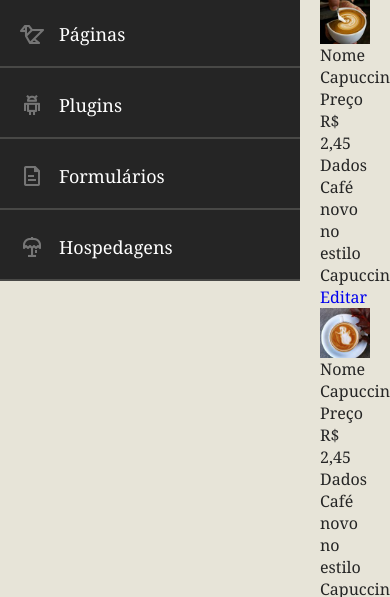
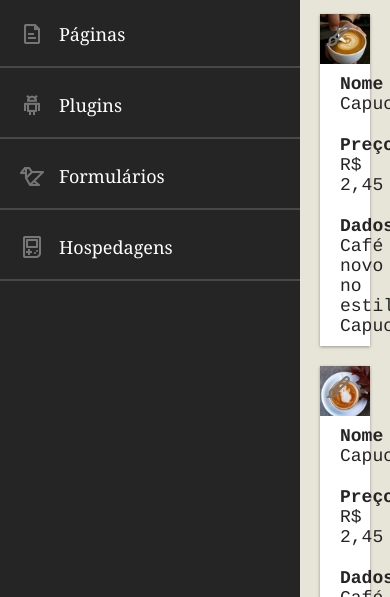
Before and after one commit to Vinicius8706/Brafe-Layout-3, a plain HTML site: page brafe-3-puro/index.html in a window 390 px wide. Shown: the part 227-824 px from the top of the page. Drawn offline with Linux system fonts and the light colour scheme.

Commit message:
responsivo

```diff
--- a/brafe-3-puro/index.html
+++ b/brafe-3-puro/index.html
@@ -42,7 +42,7 @@
 				<a class="adicionar-produtos" href="#">Adicionar Produtos</a>
 			</header>
 			<ul>
-				<li>
+				<li class="produtos-item">
 					<img src="/img/cafe-1.jpg" alt="Café 1">
 					<ul>
 						<li><span>Nome</span> Capuccino</li>
@@ -52,7 +52,7 @@
 					<a href="#">Editar</a>
 				</li>
 
-				<li>
+				<li class="produtos-item">
 					<img src="/img/cafe-2.jpg" alt="Café 2">
 					<ul>
 						<li><span>Nome</span> Capuccino</li>
@@ -60,9 +60,9 @@
 						<li><span>Dados</span> Café novo no estilo Capuccino</li>
 					</ul>
 					<a href="#">Editar</a>
-				</li>
+				</li >
 
-				<li>
+				<li class="produtos-item">
 					<img src="/img/cafe-3.jpg" alt="Café 3">
 					<ul>
 						<li><span>Nome</span> Capuccino</li>
@@ -72,7 +72,7 @@
 					<a href="#">Editar</a>
 				</li>
 
-				<li>
+				<li class="produtos-item">
 					<img src="/img/cafe-4.jpg" alt="Café 4">
 					<ul>
 						<li><span>Nome</span> Capuccino</li>
@@ -87,7 +87,7 @@
 
 	</main>
 
-	<footer>
+	<footer class="footer">
 		<p> <a href="https://github.com/Vinicius8706">Github</a></p>
 		<p>Avenida Geremário Dantas 780 Casa 5</p>
 	</footer>
--- a/css/style.css
+++ b/css/style.css
@@ -63,10 +63,14 @@ a{
 
 /* MAIN */
 
-.main-content::after, .main-content::before {
-    display: table;
-    content: "";
-    clear: both;
+.main-container{
+    display: flex;
+}
+
+@media (min-width: 739px){
+    .main-container{
+        flex-direction: column;
+    }
 }
 
 /* SIDE NAV  */
@@ -74,7 +78,6 @@ a{
 .side-nav{
     width:300px;
     background: #252525;
-    float:left;
 }
 
 .side-nav li a{
@@ -105,23 +108,22 @@ a{
 }
 
 .nav-paginas::before{
-    background-position: 0 calc(24px*2);
+    background-position: 0 calc(-24px*2);
 }
 
 .nav-plugins::before{
-    background-position: 0 calc(24px*3);
+    background-position: 0 calc(-24px*3);
 }
 
 .nav-formularios::before{
-    background-position: 0 calc(24px*4);
+    background-position: 0 calc(-24px*4);
 }
 
 .nav-hospedagens:before{
-    background-position: 0 calc(24px*5);
+    background-position: 0 calc(-24px*5);
 }
 
 .produtos{
-    float: left;
     width: calc(100% - 300px);
     margin: 0 auto;
     max-width: 960px;
@@ -152,3 +154,70 @@ a{
     float: right;
     text-align: center;
 }
+
+.produtos-item{
+    background: #fff;
+    box-shadow: 0 1px 3px 0 rgba(0,0,0,.35);
+    margin-top: 20px;
+    position: relative;
+}
+
+.produtos-item::before, .produtos-item::after{
+    content: "";
+    display: table;
+
+    clear: both;
+}
+
+.produtos-item img{
+    float: left;
+}
+
+.produtos-item a{
+    width:24px;
+    height:24px;
+    overflow: hidden;
+    text-indent: -200px;
+    position: absolute;
+    right: 20px;
+    top: 10px;
+    background: url('../img/edit.svg') no-repeat;
+}
+
+.produtos-item a:hover{
+    background: url('../img/hover.svg') no-repeat;
+    height: 20px;
+}
+
+.produtos-item ul{
+    float: left;
+    padding: 0 20px;
+    width:calc(100% - 140px);
+
+}
+
+.produtos-item li{
+    border-bottom: 1px solid #e7e4d8;
+    padding: 10px 0;
+    font-size: 1.125em;
+    font-family: Courier, monospace;
+
+}
+
+.produtos-item span{
+    font-weight: bold;
+    width: 70px;
+    display: inline-block;
+}
+
+.produtos-item li:last-child{
+    border:none;
+}
+
+.footer{
+    background: #d6d3c8;
+    padding: 60px 0;
+    text-align: center;
+    line-height: 1.4em;
+    font-size: 1.125em;
+}
```
